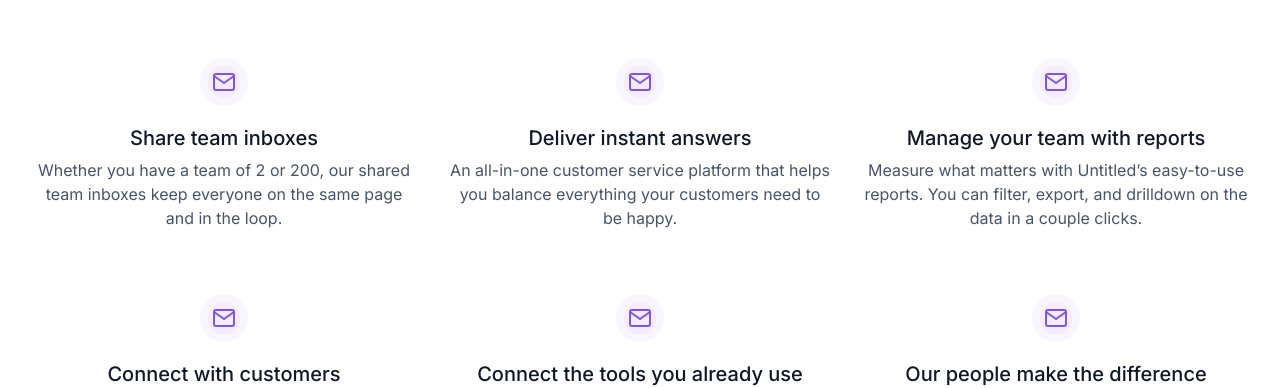
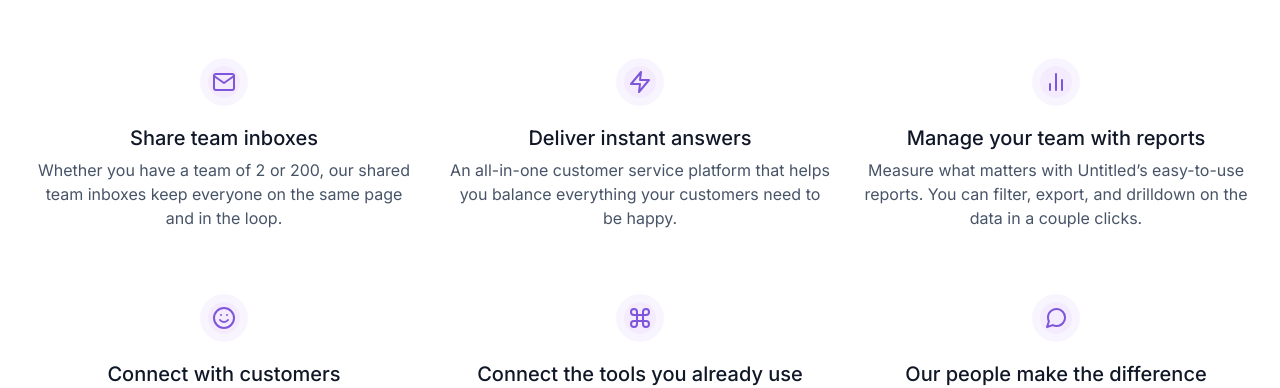
Before and after one commit to luiabdiel/next-tailwind, a Next.js app: page / in a window 1280 px wide. Shown: the part 2078-2466 px from the top of the page. Built offline with nearby package versions, Linux system fonts and the light colour scheme.

Commit message:
change icons

```diff
--- a/src/app/components/SectionFeatures/index.tsx
+++ b/src/app/components/SectionFeatures/index.tsx
@@ -1,4 +1,11 @@
-import { FiMail } from "react-icons/fi";
+import {
+  FiBarChart2,
+  FiCommand,
+  FiMail,
+  FiMessageCircle,
+  FiSmile,
+  FiZap,
+} from "react-icons/fi";
 import { GridContainer } from "../GridContainer";
 import { ItemFeature } from "./ItemFeature";
 
@@ -29,27 +36,27 @@ export function SectionFeatures() {
             text="Whether you have a team of 2 or 200, our shared team inboxes keep everyone on the same page and in the loop."
           />
           <ItemFeature
-            icon={<FiMail size={24} className="text-brand-600" />}
+            icon={<FiZap size={24} className="text-brand-600" />}
             title="Deliver instant answers"
             text="An all-in-one customer service platform that helps you balance everything your customers need to be happy."
           />
           <ItemFeature
-            icon={<FiMail size={24} className="text-brand-600" />}
+            icon={<FiBarChart2 size={24} className="text-brand-600" />}
             title="Manage your team with reports"
             text="Measure what matters with Untitled’s easy-to-use reports. You can filter, export, and drilldown on the data in a couple clicks."
           />
           <ItemFeature
-            icon={<FiMail size={24} className="text-brand-600" />}
+            icon={<FiSmile size={24} className="text-brand-600" />}
             title="Connect with customers"
             text="Solve a problem or close a sale in real-time with chat. If no one is available, customers are seamlessly routed to email without confusion."
           />
           <ItemFeature
-            icon={<FiMail size={24} className="text-brand-600" />}
+            icon={<FiCommand size={24} className="text-brand-600" />}
             title="Connect the tools you already use"
             text="Explore 100+ integrations that make your day-to-day workflow more efficient and familiar. Plus, our extensive developer tools."
           />
           <ItemFeature
-            icon={<FiMail size={24} className="text-brand-600" />}
+            icon={<FiMessageCircle size={24} className="text-brand-600" />}
             title="Our people make the difference"
             text="We’re an extension of your customer service team, and all of our resources are free. Chat to our friendly team 24/7 when you need help."
           />
```
